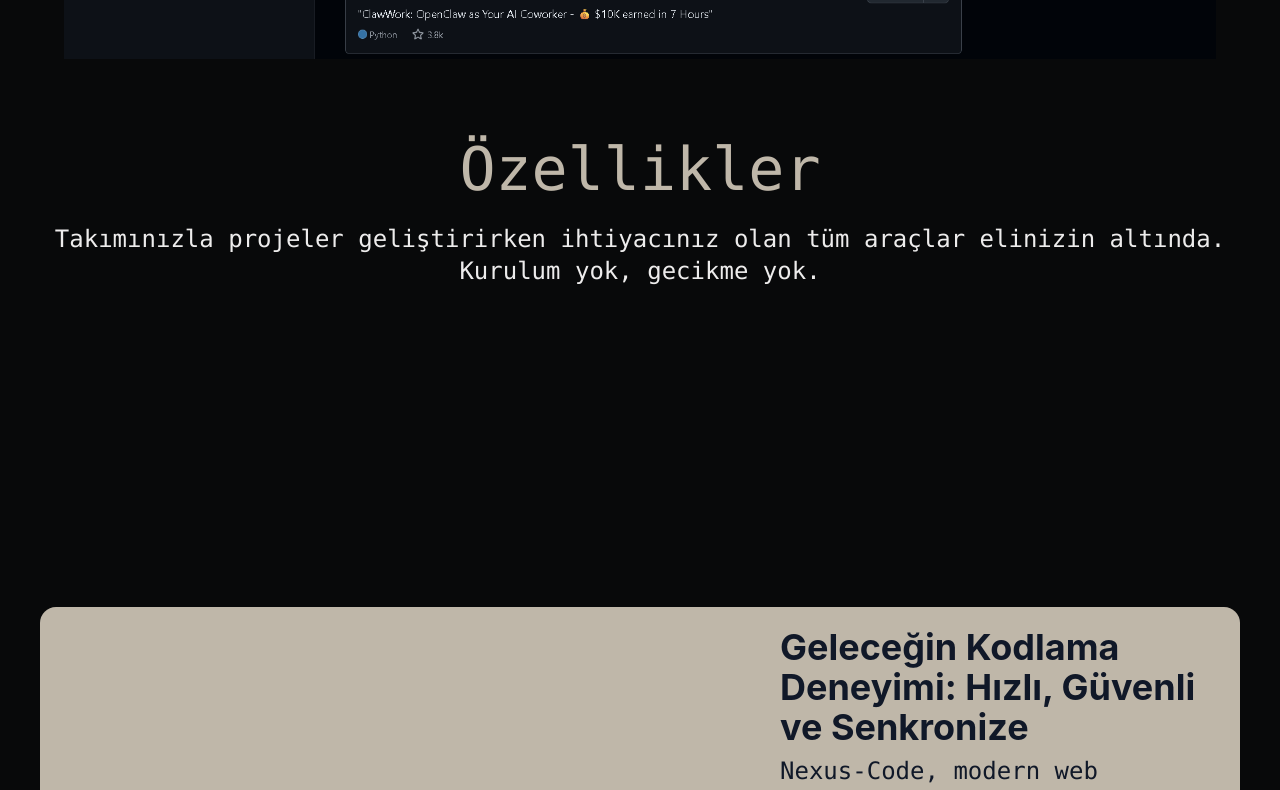
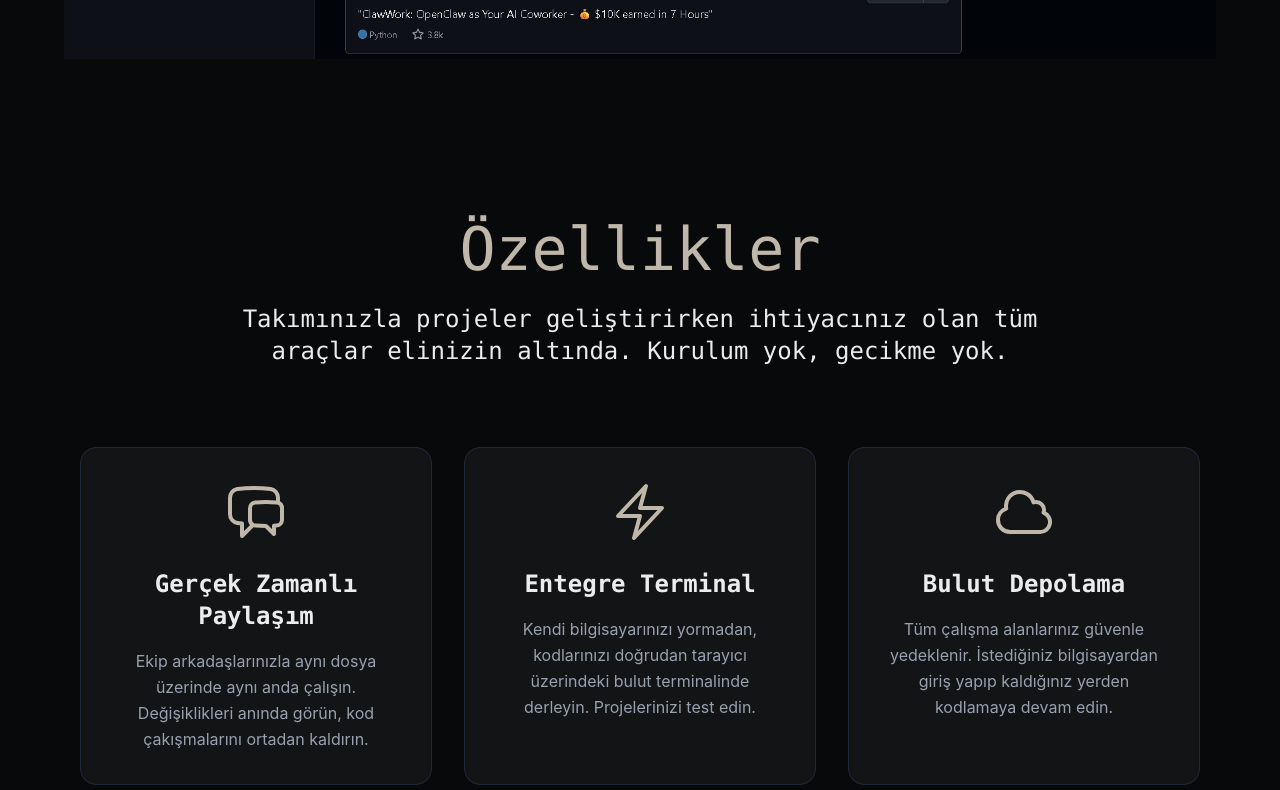
Before and after one commit to merve04/nexus-code-client, a React (Vite) app: page / in a window 1280 px wide. Shown: the part 940-1730 px from the top of the page. Built offline with nearby package versions, Linux system fonts and the light colour scheme.

Commit message:
feat: implement dynamic rendering and state management in About page
- Create reusable DegerKarti component with props.
- Refactor Hakkimizda page to render data dynamically using map().
- Add boolean state (useState) to toggle extra information.
- Fix grid layout and update Tailwind CSS styles.

```diff
--- /dev/null
+++ b/src/DegerKarti.jsx
@@ -0,0 +1,12 @@
+function DegerKarti(props) {
+  return (
+    <div className="bg-[#121416] p-8 rounded-2xl border border-gray-800 hover:border-[#bfb7a9] transition-colors flex flex-col items-center text-center">
+      <h3 className="text-[#edecec] text-2xl font-bold mb-4 font-[monaco]">
+        {props.baslik}
+      </h3>
+      <p className="text-gray-400 leading-relaxed">{props.aciklama}</p>
+    </div>
+  );
+}
+
+export default DegerKarti;
--- a/src/Hakkimizda.jsx
+++ b/src/Hakkimizda.jsx
@@ -1,11 +1,55 @@
-import React from "react";
+import React, { useState } from "react";
+import DegerKarti from "./DegerKarti";
+
 function Hakkimizda() {
+  const [detayGoster, setDetayGoster] = useState(false);
+  const degerlerListesi = [
+    {
+      id: 1,
+      baslik: "Misyonumuz",
+      aciklama:
+        "Modern web mimarileri olan MongoDB, Express, React ve Node.js kullanarak, geliştiricilerin sıfır gecikme ile kod yazabileceği, yenilikçi ve kesintisiz çalışma alanları yaratmak.",
+    },
+    {
+      id: 2,
+      baslik: "Vizyonumuz",
+      aciklama:
+        "Tüm yazılım dillerini harika bir arayüzde bir araya getirerek, sadece Türkiye'de değil, küresel çapta ekiplerin vazgeçilmez bulut tabanlı kodlama platformu olmak.",
+    },
+    {
+      id: 3,
+      baslik: "Takım Değerleri",
+      aciklama:
+        "Karmaşık sorunları temiz kod (clean code) ile çözmek, sürekli öğrenmek ve her zaman en iyi kullanıcı deneyimini (UX) sunmak için çalışmak.",
+    },
+  ];
+
   return (
-    <div className="text-white flex flex-col items-center justify-center py-20">
-      <h1 className="text-5xl font-bold font-serif mb-4">Hakkımızda</h1>
-      <p className="text-gray-400 text-xl">
-        Nexus-Code'un hikayesi burada başlıyor.
-      </p>
+    <div className="py-20 px-10 text-white flex flex-col items-center">
+      <h1 className="text-5xl font-bold font-[monaco] mb-16 text-[#bfb7a9]">
+        Hakkımızda
+      </h1>
+
+      <div className="grid grid-cols-1 md:grid-cols-3 gap-8 w-full max-w-6xl">
+        {degerlerListesi.map((tekilDeger) => (
+          <DegerKarti
+            key={tekilDeger.id}
+            baslik={tekilDeger.baslik}
+            aciklama={tekilDeger.aciklama}
+          />
+        ))}
+      </div>
+      <button
+        className="mt-12 text-[#121416] bg-[#bfb7a9] hover:bg-[#edecec] px-6 py-3 rounded-xl font-bold transition-all duration-300"
+        onClick={() => setDetayGoster(!detayGoster)}
+      >
+        {detayGoster ? "Gizle" : "Daha fazla bilgi"}
+      </button>
+      {detayGoster && (
+        <p className="mt-8 text-xl text-gray-300 font-[monaco]">
+          Nexus-Code 2024 yılında Zonguldak'ta temelleri atılmış bir projedir...
+        </p>
+      )}
     </div>
   );
 }
--- a/src/MainContent.jsx
+++ b/src/MainContent.jsx
@@ -1,3 +1,5 @@
+import Ozellikler from "./Ozellikler";
+
 function Main() {
   return (
     <main className="mt-36 px-10">
@@ -22,18 +24,7 @@ function Main() {
         <img src="/github.png" className="max-w-6xl" />
       </div>
 
-      <h2
-        id="ozelliklerBaslik"
-        className="text-center text-[#bfb7a9] text-6xl mb-6 font-[monaco]"
-      >
-        Özellikler
-      </h2>
-      <h3 className="text-[#edecec] text-center text-2xl font-[monaco] mb-40">
-        Takımınızla projeler geliştirirken ihtiyacınız olan tüm araçlar elinizin
-        altında. Kurulum yok, gecikme yok.
-      </h3>
-
-      <div id="ozelliklerKutusu" className="grid grid-cols-3 gap-8 mb-40"></div>
+      <Ozellikler />
 
       <div className="bg-[#bfb7a9] flex items-center mb-40 rounded-2xl">
         <div className="md:w-3/5 ml-5">
--- a/src/Ozellikler.jsx
+++ b/src/Ozellikler.jsx
@@ -1,10 +1,71 @@
 import React from "react";
+
 function Ozellikler() {
+  const ozelliklerListesi = [
+    {
+      id: 1,
+      baslik: "Gerçek Zamanlı Paylaşım",
+      aciklama:
+        "Ekip arkadaşlarınızla aynı dosya üzerinde aynı anda çalışın. Değişiklikleri anında görün, kod çakışmalarını ortadan kaldırın.",
+      svgPath:
+        "M20.25 8.511c.884.284 1.5 1.128 1.5 2.097v4.286c0 1.136-.847 2.1-1.98 2.193-.34.027-.68.052-1.02.072v3.091l-3-3c-1.354 0-2.694-.055-4.02-.163a2.115 2.115 0 0 1-.825-.242m9.345-8.334a2.126 2.126 0 0 0-.476-.095 48.64 48.64 0 0 0-8.048 0c-1.131.094-1.976 1.057-1.976 2.192v4.286c0 .837.46 1.58 1.155 1.951m9.345-8.334V6.637c0-1.621-1.152-3.026-2.76-3.235A48.455 48.455 0 0 0 11.25 3c-2.115 0-4.198.137-6.24.402-1.608.209-2.76 1.614-2.76 3.235v6.226c0 1.621 1.152 3.026 2.76 3.235.577.075 1.157.14 1.74.194V21l4.155-4.155",
+    },
+    {
+      id: 2,
+      baslik: "Entegre Terminal",
+      aciklama:
+        "Kendi bilgisayarınızı yormadan, kodlarınızı doğrudan tarayıcı üzerindeki bulut terminalinde derleyin. Projelerinizi test edin.",
+      svgPath: "m3.75 13.5 10.5-11.25L12 10.5h8.25L9.75 21.75 12 13.5H3.75Z",
+    },
+    {
+      id: 3,
+      baslik: "Bulut Depolama",
+      aciklama:
+        "Tüm çalışma alanlarınız güvenle yedeklenir. İstediğiniz bilgisayardan giriş yapıp kaldığınız yerden kodlamaya devam edin.",
+      svgPath:
+        "M2.25 15a4.5 4.5 0 0 0 4.5 4.5H18a3.75 3.75 0 0 0 1.332-7.257 3 3 0 0 0-3.758-3.848 5.25 5.25 0 0 0-10.233 2.33A4.502 4.502 0 0 0 2.25 15Z",
+    },
+  ];
+
   return (
-    <div className="text-white flex flex-col items-center justify-center py-20">
-      <h1 className="text-5xl font-bold font-serif mb-4">Özellikler</h1>
-      <p className="text-gray-400 text-xl">Uygulamamızın harika özellikleri.</p>
+    <div className="flex flex-col items-center justify-center py-20 px-10">
+      <h2 className="text-center text-[#bfb7a9] text-6xl mb-6 font-[monaco]">
+        Özellikler
+      </h2>
+      <h3 className="text-[#edecec] text-center text-2xl font-[monaco] mb-20 max-w-4xl">
+        Takımınızla projeler geliştirirken ihtiyacınız olan tüm araçlar elinizin
+        altında. Kurulum yok, gecikme yok.
+      </h3>
+      <div className="grid grid-cols-1 md:grid-cols-3 gap-8 mb-40 w-full max-w-6xl">
+        {ozelliklerListesi.map((ozellik) => (
+          <div
+            key={ozellik.id}
+            className="bg-[#121416] p-8 rounded-2xl border border-gray-800 hover:border-[#bfb7a9] transition-colors flex flex-col items-center text-center"
+          >
+            <svg
+              xmlns="http://www.w3.org/2000/svg"
+              fill="none"
+              viewBox="0 0 24 24"
+              strokeWidth={1.5}
+              stroke="currentColor"
+              className="w-16 h-16 text-[#bfb7a9] mb-6"
+            >
+              <path
+                strokeLinecap="round"
+                strokeLinejoin="round"
+                d={ozellik.svgPath}
+              />
+            </svg>
+
+            <h3 className="text-[#edecec] text-2xl font-bold mb-4 font-[monaco]">
+              {ozellik.baslik}
+            </h3>
+            <p className="text-gray-400 leading-relaxed">{ozellik.aciklama}</p>
+          </div>
+        ))}
+      </div>
     </div>
   );
 }
+
 export default Ozellikler;
```
